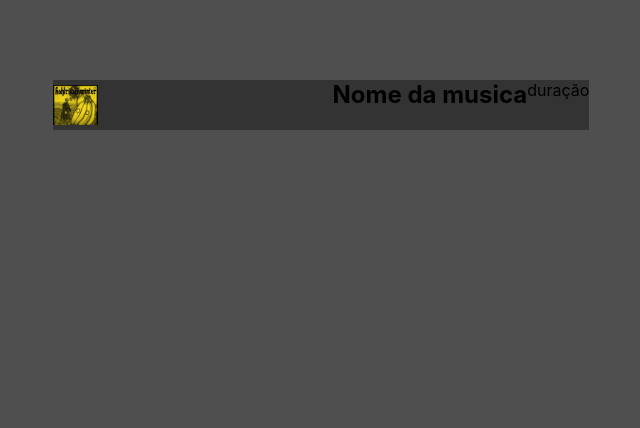
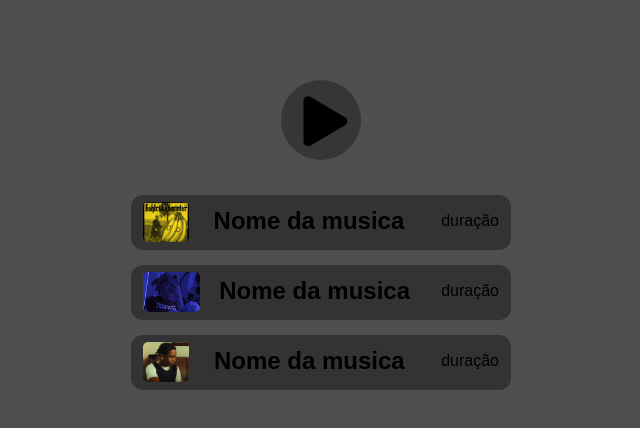
Before and after one commit to JGGrande/tremboList, a plain HTML site: page todasPlaylist.html in a window 1280 px wide. Shown: the whole page, without its empty margins (319-959 px from the left). Drawn offline with Linux system fonts and the light colour scheme.

Commit message:
lista quase completa

```diff
--- a/style.css
+++ b/style.css
@@ -178,21 +178,53 @@ progress{
 /*todasPlaylist*/
 .playlist-coluna{
     display: flex;
-    flex-direction: row;
+    flex-direction: column;
+}
+.playlist-coluna a {
+    text-decoration: none;
+    color: black;
 }
 .card-playlist-flex{
     background-color: #333;
     display: flex;
     flex-direction: row;
-    height: 50px;
+    justify-content: space-between;
+    height: 55px;
+
+    width: 380px;
+
+    margin-top: 15px;
+    border-radius: 12px;
+    padding-left: 12px;
+    padding-bottom: 3px;
 }
 .container-playlist{
     height: 40px;
-    margin-top: 5px;
-    width: 280px;
+    margin-top: 7px;
 }
 .container-playlist img{
     height: 100%;
+    border-radius: 5px;
+}
+.mandar-esquerda{
+    padding-right: 12px;
+    margin: auto 0px;
+    font-family: Arial;
+}
+.container-btn-play{
+    width: 80px;
+    height: 80px;
+    background-color: #363636;
+    margin-bottom: 20px;
+    text-align: center;
+    border-radius: 50%;
+}
+header a{
+    text-decoration: none;
+    color: black;
+}
+.container-btn-play i {
+    margin: 20% 28%;
 }
 
 /*Botão*/
--- a/todasPlaylist.html
+++ b/todasPlaylist.html
@@ -6,19 +6,54 @@
     <meta name="viewport" content="width=device-width, initial-scale=1.0">
     <title>TremboList</title>
     <link rel="stylesheet" href="style.css">
+
+    <link rel="stylesheet" href="https://use.fontawesome.com/releases/v5.15.4/css/all.css"
+    integrity="sha384-DyZ88mC6Up2uqS4h/KRgHuoeGwBcD4Ng9SiP4dIRy0EXTlnuz47vAwmeGwVChigm" crossorigin="anonymous"/>
+
+    <link rel="preconnect" href="https://fonts.googleapis.com">
+    <link rel="preconnect" href="https://fonts.gstatic.com" crossorigin>
+    <link href="https://fonts.googleapis.com/css2?family=Inter:wght@400;900&display=swap" rel="stylesheet">
+
 </head>
 <body>
+
 <header>
+    <a href="music.html?musica-id=1">
+        <div class="container-btn-play">
+            <i class="fas fa-play botao-play"></i>
+        </div>
+    </a>
 </header>
 
 <main class="playlist-coluna">
-    <div class="card-playlist-flex">
-        <div class="container-playlist">
-            <img src="imgMusica/imgMusica1.PNG" alt="imagem sobre a musica">
+    <a href="music.html?musica-id=1">
+        <div class="card-playlist-flex">
+            <div class="container-playlist">
+                <img src="imgMusica/imgMusica1.PNG" alt="imagem sobre a musica">
+            </div>
+            <h2 class="mandar-esquerda">Nome da musica </h2>
+            <p class="mandar-esquerda">duração</p>
         </div>
-        <h2>Nome da musica </h2>
-        <p>duração</p>
-    </div>
+    </a>
+    <a href="music.html?musica-id=2">
+        <div class="card-playlist-flex">
+            <div class="container-playlist">
+                <img src="imgMusica/imgMusica2.PNG" alt="imagem sobre a musica">
+            </div>
+            <h2 class="mandar-esquerda">Nome da musica </h2>
+            <p class="mandar-esquerda">duração</p>
+        </div>
+    </a>
+
+    <a href="music.html?musica-id=3">
+        <div class="card-playlist-flex">
+            <div class="container-playlist">
+                <img src="imgMusica/imgMusica3.PNG" alt="imagem sobre a musica">
+            </div>
+            <h2 class="mandar-esquerda">Nome da musica </h2>
+            <p class="mandar-esquerda">duração</p>
+        </div>
+    </a>
 </main>
 
 </body>
```
Also changed, not shown: index.html (+8 -0 lines).
